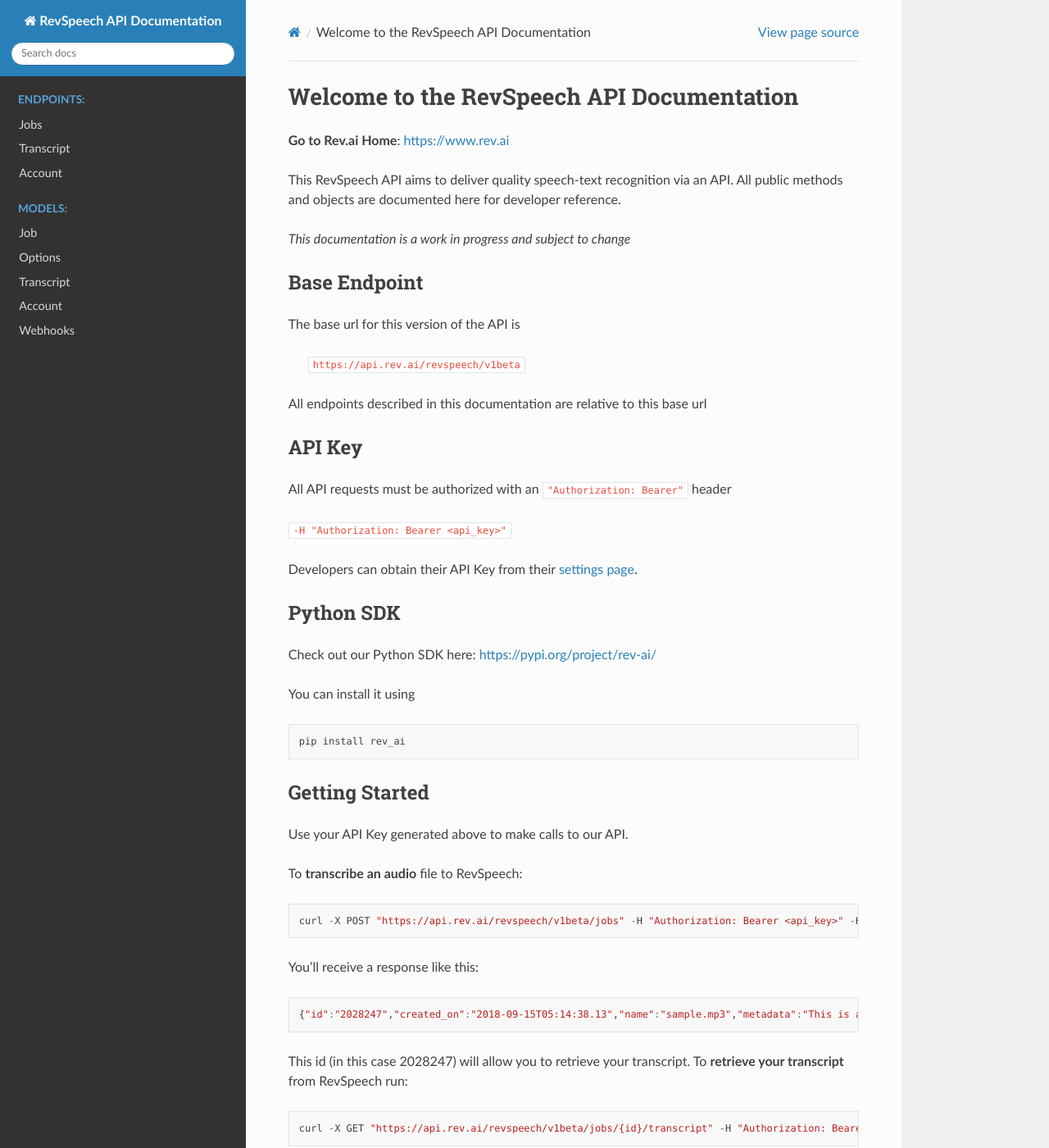
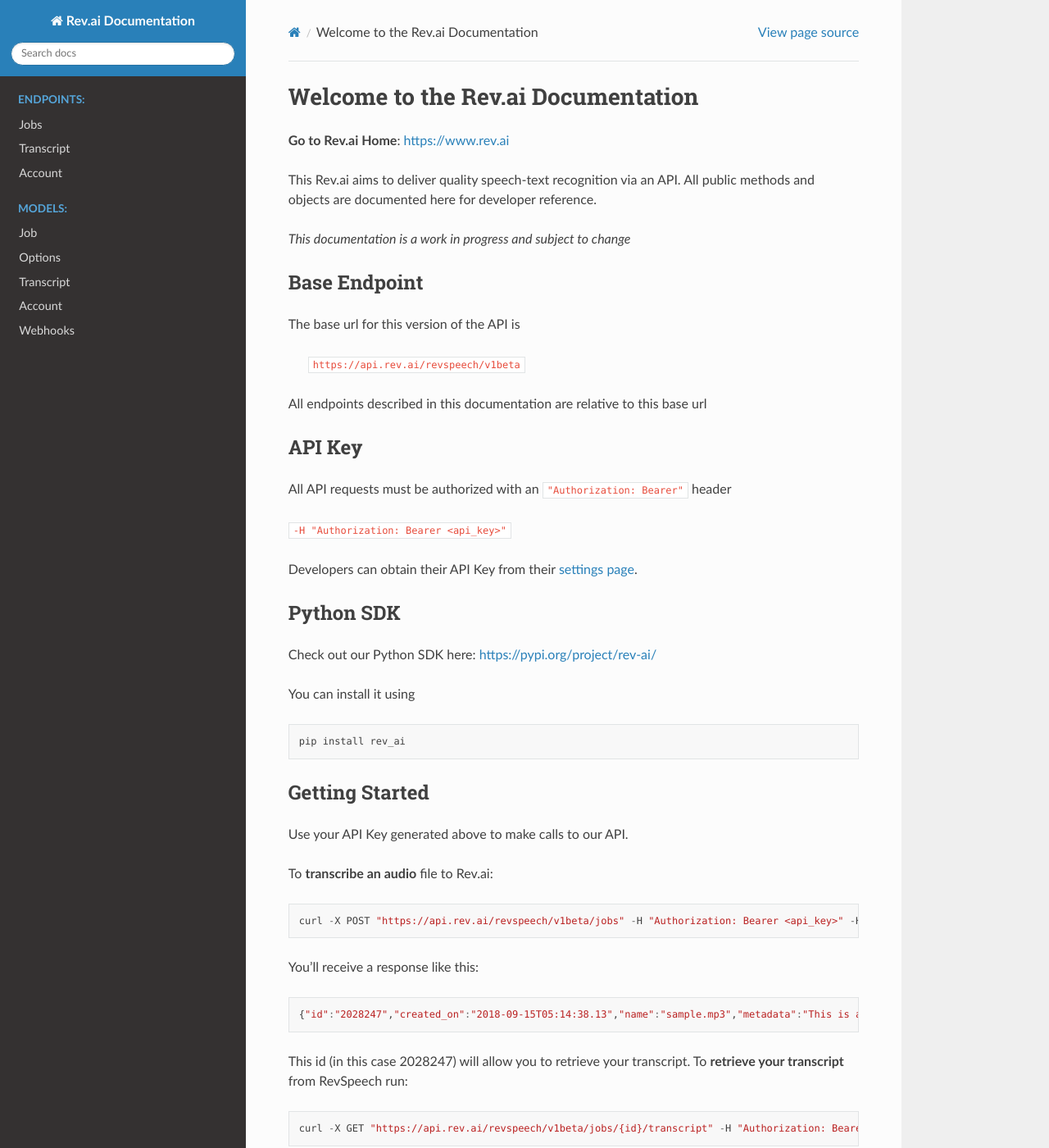
Before and after one commit to revdotcom/revspeech-api-docs, a Sphinx documentation site: the page built from source/index.rst, in a window 1280 px wide and 1400 px high. Shown: the whole window at 82% size. Built offline with Sphinx 7.4.7 and the Read the Docs theme 2.0.0, drawn with Linux system fonts in a browser that asks for light colours.

Commit message:
FOX-24814: Documentation touch ups

```diff
--- a/source/conf.py
+++ b/source/conf.py
@@ -20,7 +20,7 @@
 
 # -- Project information -----------------------------------------------------
 
-project = u'RevSpeech API Documentation'
+project = u'Rev.ai Documentation'
 copyright = u'2018, Rev.ai'
 author = u'Rev.ai'
 
@@ -102,7 +102,7 @@
 # -- Options for HTMLHelp output ---------------------------------------------
 
 # Output file base name for HTML help builder.
-htmlhelp_basename = 'RevspeechAPIDocumentationdoc'
+htmlhelp_basename = 'RevaiDocumentationdoc'
 
 
 # -- Options for LaTeX output ------------------------------------------------
@@ -129,7 +129,7 @@
 # (source start file, target name, title,
 #  author, documentclass [howto, manual, or own class]).
 latex_documents = [
-    (master_doc, 'RevspeechAPIDocumentation.tex', u'RevSpeech API Documentation Documentation',
+    (master_doc, 'RevaiDocumentation.tex', u'Rev.ai Documentation',
      u'Rev.ai', 'manual'),
 ]
 
@@ -139,7 +139,7 @@
 # One entry per manual page. List of tuples
 # (source start file, name, description, authors, manual section).
 man_pages = [
-    (master_doc, 'revspeechapidocumentation', u'RevSpeech API Documentation Documentation',
+    (master_doc, 'RevaiDocumentation.tex', u'Rev.ai Documentation',
      [author], 1)
 ]
 
@@ -150,8 +150,8 @@
 # (source start file, target name, title, author,
 #  dir menu entry, description, category)
 texinfo_documents = [
-    (master_doc, 'RevspeechAPIDocumentation', u'RevSpeech API Documentation Documentation',
-     author, 'RevspeechAPIDocumentation', 'One line description of project.',
+    (master_doc, 'RevaiDocumentation.tex', u'Rev.ai Documentation',
+     author, 'RevaiDocumentation.tex', u'Rev.ai Documentation',
      'Miscellaneous'),
 ]
 
--- a/source/index.rst
+++ b/source/index.rst
@@ -1,9 +1,9 @@
-Welcome to the RevSpeech API Documentation
-===========================
+Welcome to the Rev.ai Documentation
+========================================
 
 **Go to Rev.ai Home**: https://www.rev.ai
 
-This RevSpeech API aims to deliver quality speech-text recognition via an API. All public methods and
+This Rev.ai aims to deliver quality speech-text recognition via an API. All public methods and
 objects are documented here for developer reference.
 
 *This documentation is a work in progress and subject to change*
@@ -41,11 +41,11 @@
 
 
 Getting Started
-**************
+****************
 
 Use your API Key generated above to make calls to our API.
 
-To **transcribe an audio** file to RevSpeech:
+To **transcribe an audio** file to Rev.ai:
 
 .. code:: javascript
 
```
